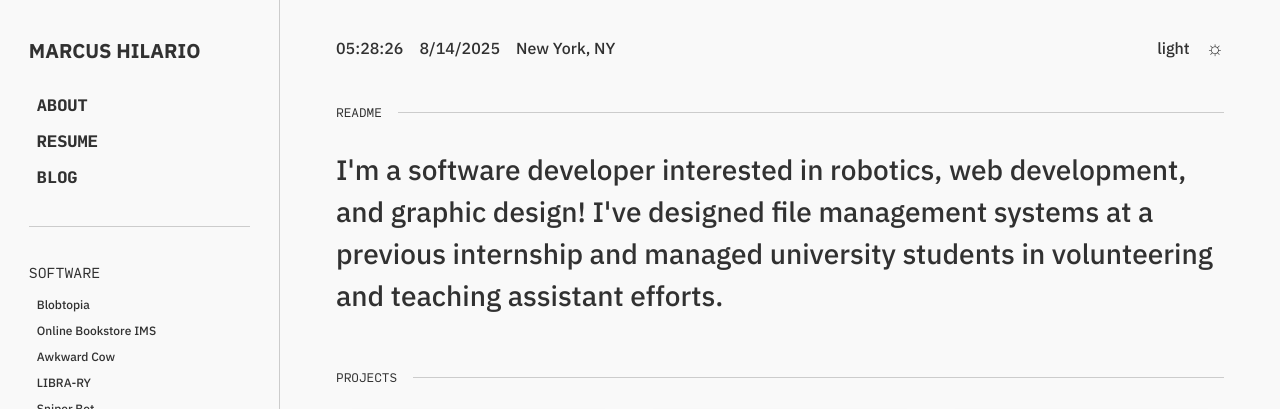
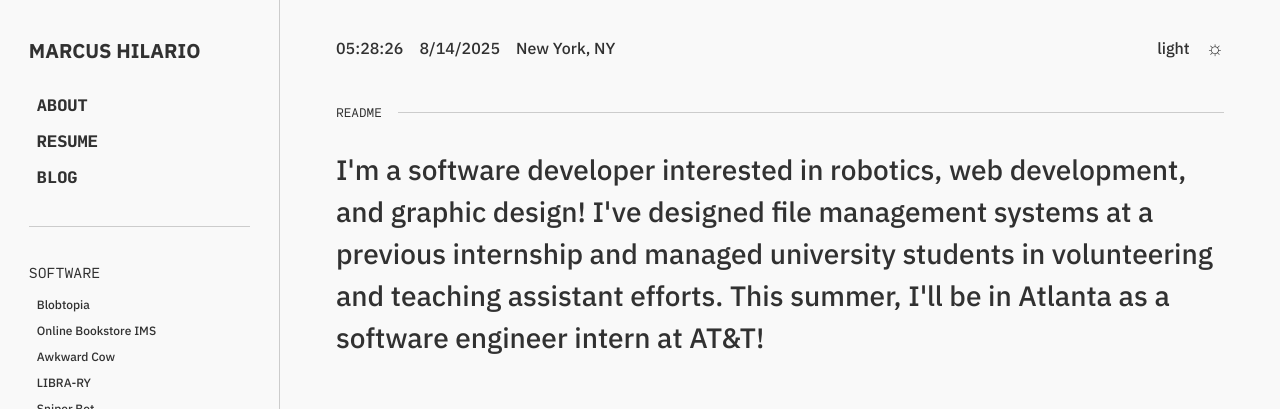
Before and after one commit to merkusvictory/marcushilario2025, a React (Vite) app: page / in a window 1280 px wide. Shown: the top 409 px of the page. Built offline with nearby package versions, Linux system fonts and the light colour scheme.

Commit message:
updated resume and about image formatting

```diff
--- a/src/components/Home.jsx
+++ b/src/components/Home.jsx
@@ -61,7 +61,7 @@ const Home = () => {
             </div>
             <div className="home-readme">
                 <p>
-                    I'm a software developer interested in robotics, web development, and graphic design! I've designed file management systems at a previous internship and managed university students in volunteering and teaching assistant efforts.
+                    I'm a software developer interested in robotics, web development, and graphic design! I've designed file management systems at a previous internship and managed university students in volunteering and teaching assistant efforts. This summer, I'll be in Atlanta as a software engineer intern at AT&T!
                 </p>
             </div>
             <div className="home-divider">
--- a/src/pages/About.jsx
+++ b/src/pages/About.jsx
@@ -7,11 +7,11 @@ const About = () => {
         <div className="project-page about">
             <h1>ABOUT</h1>
             <p>I’m a New York based (and occasionally Philippines based) software developer currently pursuing my bachelor’s degree in Computer Science.</p>
-            <img draggable="false" src={about_1} style={{height: "300px", width: "auto"}} alt="about_1"/>
+            <img draggable="false" src={about_1} style={{height: "auto", maxWidth: "600px", width: "100%"}} alt="about_1"/>
             <p>Over the past three years I’ve been navigating the intersection of full-stack systems, robotics, and graphic design. I’ve helped build social media platforms, programmed world competition robots, and ran robotics state-leve competitions and university-level hackathons.</p>
             <img draggable="false" src={about_2} alt="about_2"/>
             <p>In my free time, I like to explore hidden study spaces around the city and build silly Discord bots.</p>
-            <img draggable="false" src={about_3} style={{height: "500px", width: "auto"}} alt="about_3"/>
+            <img draggable="false" src={about_3} style={{height: "auto", maxWidth: "600px", width: "100%"}} alt="about_3"/>
             <p>I’m always trying new things, so by the time you’re reading this there’s probably more to talk about, but thanks for stopping by!</p>
         </div>
     )
--- a/src/pages/Resume.jsx
+++ b/src/pages/Resume.jsx
@@ -1,10 +1,10 @@
-import resumePDF from "../assets/projects/resume_2-1-26.pdf"
+import resumePDF from "../assets/projects/resume.pdf"
 
 const Resume = () => {
     return (
         <div className="project-page resume">
             <h1>RESUME</h1>
-            <p>Last updated February 1, 2026</p>
+            <p>Last updated May 19, 2026</p>
             <iframe
                 src={resumePDF}
                 width="100%"
```
Also changed, not shown: 2 other files (tests, documents, lock files or other folders).
